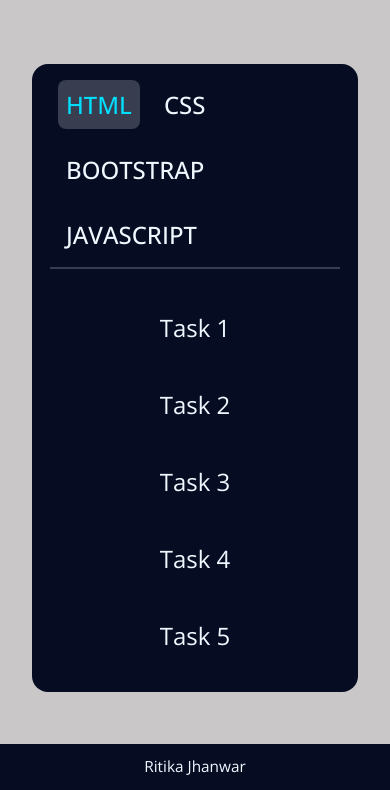
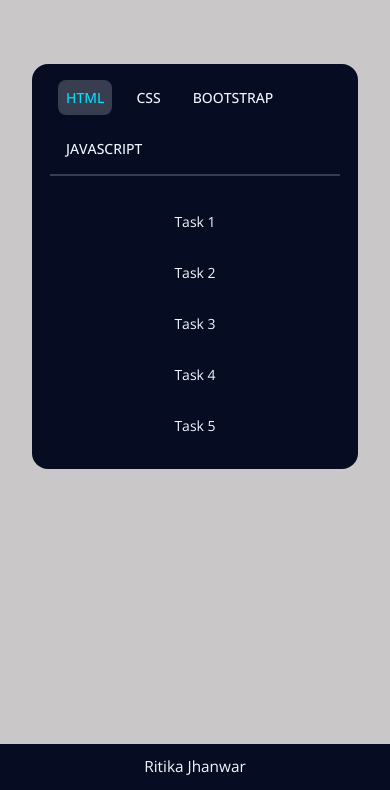
Before and after one commit to ritika-jhanwar/Ethnus-Internship, a plain HTML site: page index.html in a window 390 px wide. Both pictures are taken after a click on the link "HTML". Shown: the part 54-844 px from the top of the page. Drawn offline with nearby package versions, Linux system fonts and the light colour scheme.

Commit message:
Responsive done

```diff
--- a/index.html
+++ b/index.html
@@ -14,8 +14,9 @@
             --primary-blue: #00E0FE;
             --tab-background:#383D4F;
             --background: rgba(147, 144, 144, 0.499);
-            --font-size: 16px;
+            --font-size: 14px;
         }
+
         html,body{
             margin: 0;
             font-size: 1.20rem;
@@ -130,6 +131,15 @@
             position: relative;
             font-size: 0.8rem;
         }
+        @media(max-width:450px){
+            .tab{
+                font-size: var(--font-size);
+            }
+            .tab-content a{
+                font-size: var(--font-size);
+                padding-block: 6px;
+            }
+        }
     </style>
 </head>
 <body>
```
